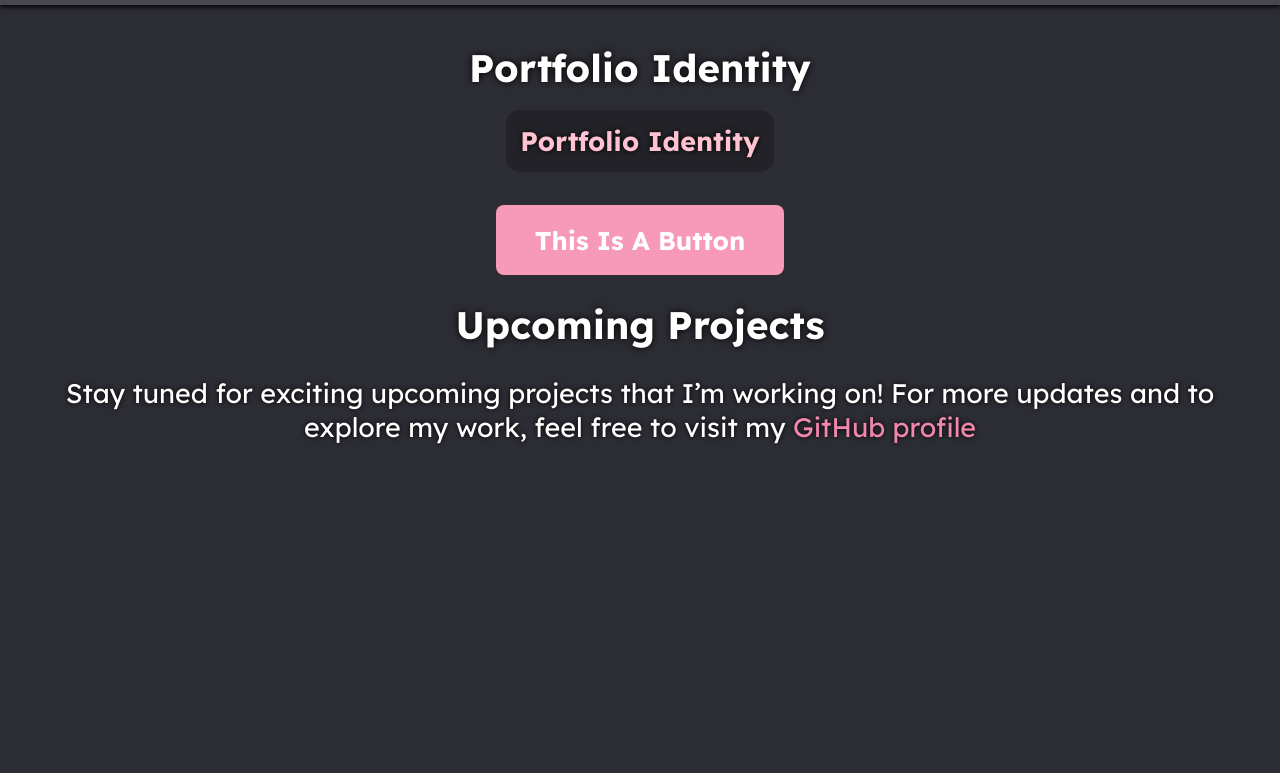
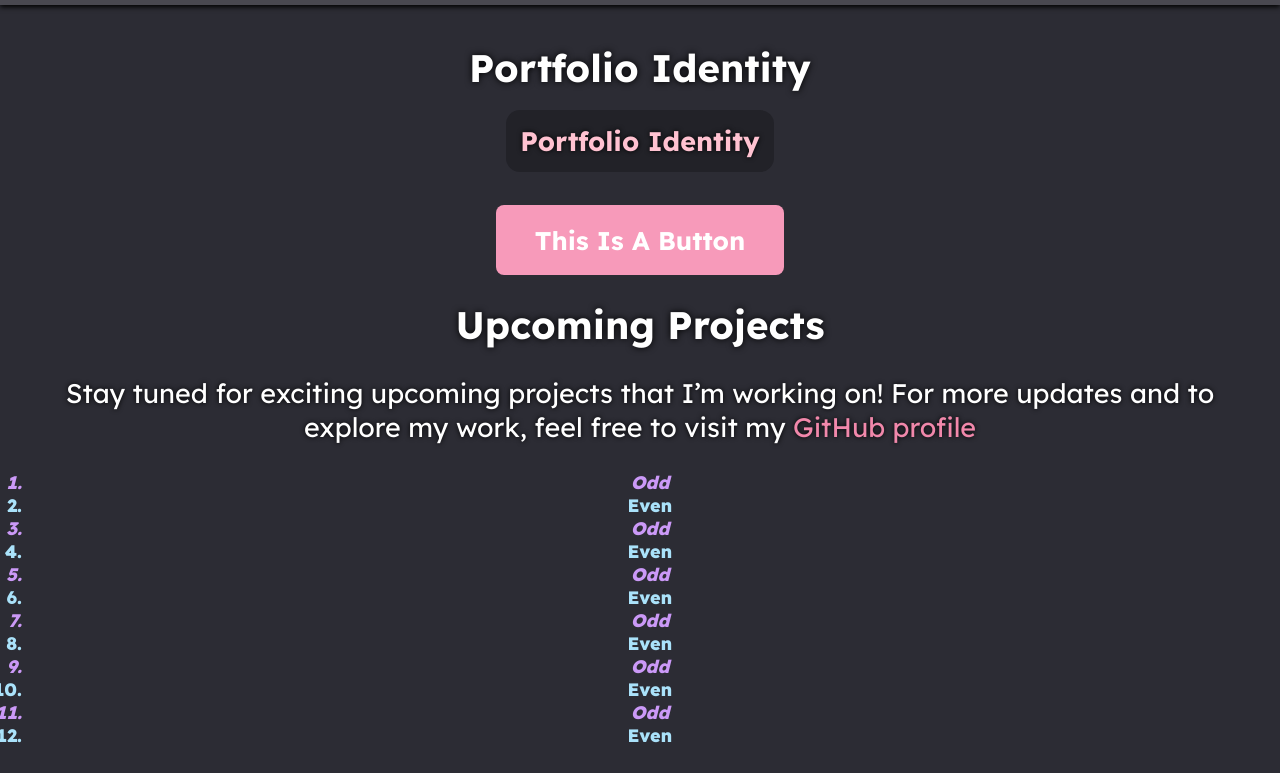
Before and after one commit to DianeSchultze/Diane-Schultze-Website, a plain HTML site: page portfolio.html in a window 1280 px wide. Shown: the part 795-1568 px from the top of the page. Before the commit the page ends 1274 px from the top, so only its background shows below. Drawn offline with Linux system fonts and the light colour scheme.

Commit message:
ADD Ordered List

```diff
--- a/portfolio.html
+++ b/portfolio.html
@@ -44,6 +44,31 @@
             <h3>Upcoming Projects</h3>
             <p>Stay tuned for exciting upcoming projects that I’m working on! For more updates and to explore my work, feel free to visit my <a href="https://github.com/DianeSchultze">GitHub profile</a>
         </section>
+        <div>
+            <ol id="numbers"></ol>
+            <script>
+
+                const orderedList = document.getElementById('numbers');
+
+                // Use a for loop to create 12 <li> elements
+                for (let i = 1; i <= 12; i++) {
+                    // Create a new <li> element
+                    const listItem = document.createElement('li');
+
+                    // Set the text content based on whether the index is even or odd
+                    if (i % 2 === 0) {
+                        listItem.textContent = `Even`;
+                        listItem.classList.add('even');
+                    } else {
+                        listItem.textContent = `Odd`;
+                        listItem.classList.add('odd');
+                    }
+
+                    // Append the <li> element to the ordered list
+                    orderedList.appendChild(listItem);
+                }
+            </script>
+        </div>
     </main>
     <hr>
     <footer id="DianeFooter">
--- a/styles/styles.css
+++ b/styles/styles.css
@@ -425,7 +425,7 @@
     }
 }
 
-  /* Background color changes */
+  /* text shadow color changes */
 body.morning {
     color: #fa9475;
     text-shadow: 0px 0px 5px #fa9475;
@@ -486,3 +486,28 @@
     background-color: #ff0077;
     transform: scale(0.95);    /* shrink the button */
 }
+
+/* Style for the ordered list */
+#numbers {
+    text-align: center;
+    list-style-type: decimal;
+    padding-left: 20px;
+    font-family: "Lexend Deca", sans-serif;
+    font-size: 18px;
+
+}
+
+/* Style for even list items */
+#numbers .even {
+    color: rgb(170, 226, 250);
+    font-weight: 800;
+    text-shadow: none;
+}
+
+/* Style for odd list items */
+#numbers .odd {
+    color: rgb(203, 153, 247);
+    font-weight: 800;
+    font-style: oblique;
+    text-shadow: none;
+}
```
Also changed, not shown: about.html (+0 -4 lines), script/script.js (line endings or trailing spaces).
